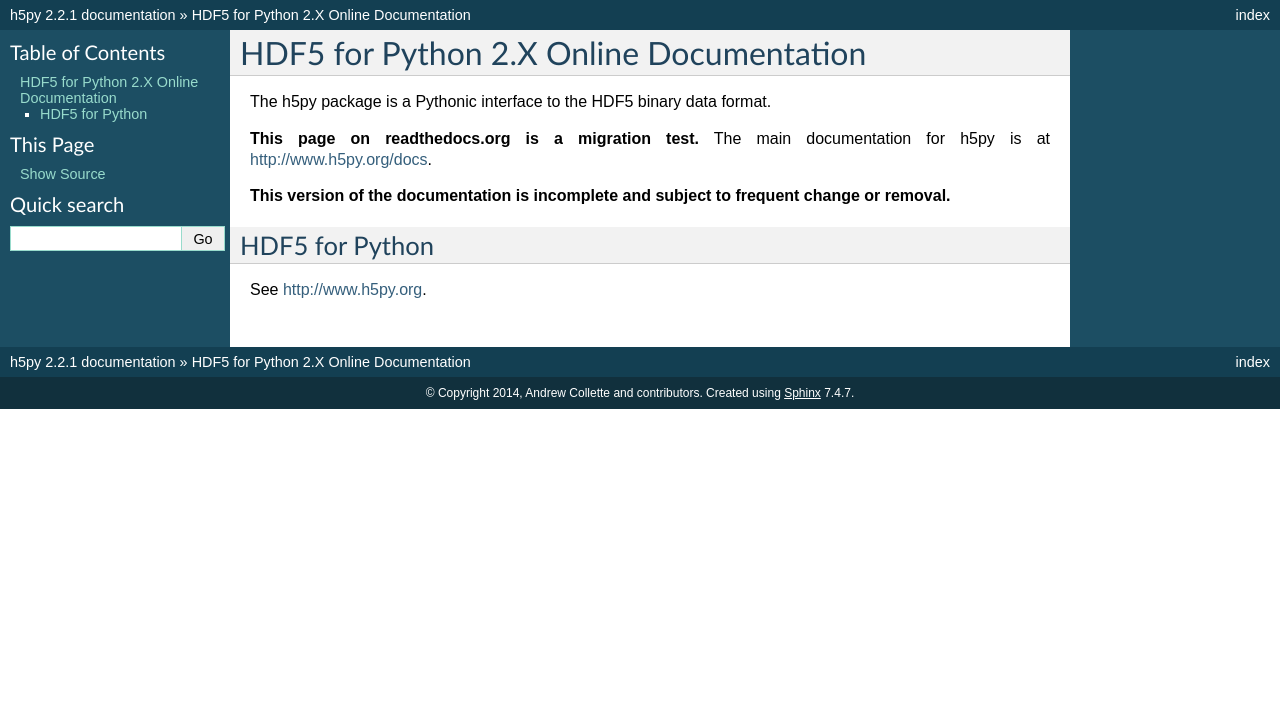
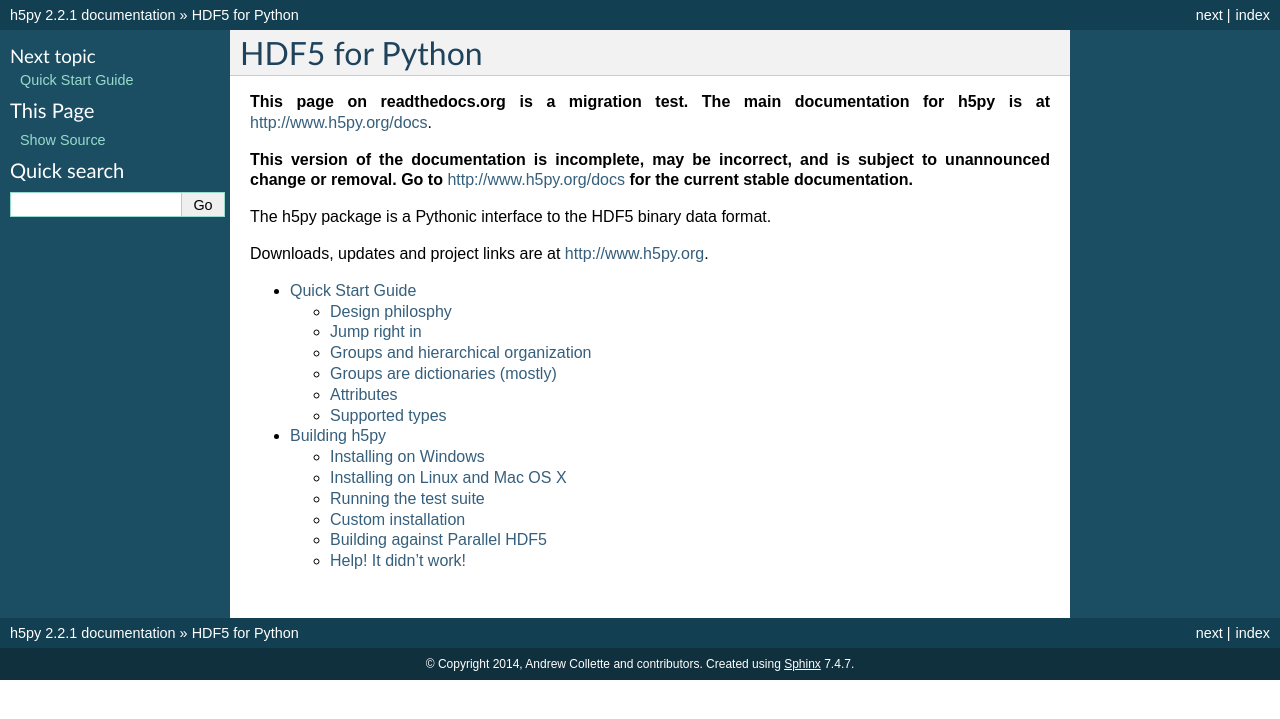
Before and after one commit to h5py/h5py, a Sphinx documentation site: the page built from docs/index.rst, in a window 1280 px wide. Shown: the top 719 px of the page. Built offline with Sphinx 7.4.7, drawn with Linux system fonts in a browser that asks for light colours; pages that are not in the unit, such as notebooks, are missing from menus.

```diff
--- a/docs/index.rst
+++ b/docs/index.rst
@@ -1,22 +1,20 @@
-.. HDF5 for Python documentation master file, created by
-   sphinx-quickstart on Thu May  5 00:12:21 2011.
-   You can adapt this file completely to your liking, but it should at least
-   contain the root `toctree` directive.
+HDF5 for Python
+===============
 
-########################################
-HDF5 for Python 2.X Online Documentation
-########################################
+**This page on readthedocs.org is a migration test.**
+**The main documentation for h5py is at** http://www.h5py.org/docs.
+
+**This version of the documentation is incomplete, may be incorrect, and is
+subject to unannounced change or removal.  Go to** http://www.h5py.org/docs
+**for the current stable documentation.**
 
 The h5py package is a Pythonic interface to the HDF5 binary data format.
 
-**This page on readthedocs.org is a migration test.**
-The main documentation for h5py is at http://www.h5py.org/docs.
+Downloads, updates and project links are at http://www.h5py.org.
 
-**This version of the documentation is incomplete and subject to frequent
-change or removal.**
 
-===============
-HDF5 for Python
-===============
+.. toctree::
+    :maxdepth: 2
 
-See http://www.h5py.org.
+    quick
+    build
```
Also changed, not shown: docs/intro/examples.rst (deleted, +0 -121 lines), docs/intro/index.rst (deleted, +0 -10 lines), docs/build.rst (renamed from docs/intro/build.rst), docs/meta/faq.rst (renamed from docs/intro/faq.rst), docs/quick.rst (renamed from docs/intro/quick.rst).
